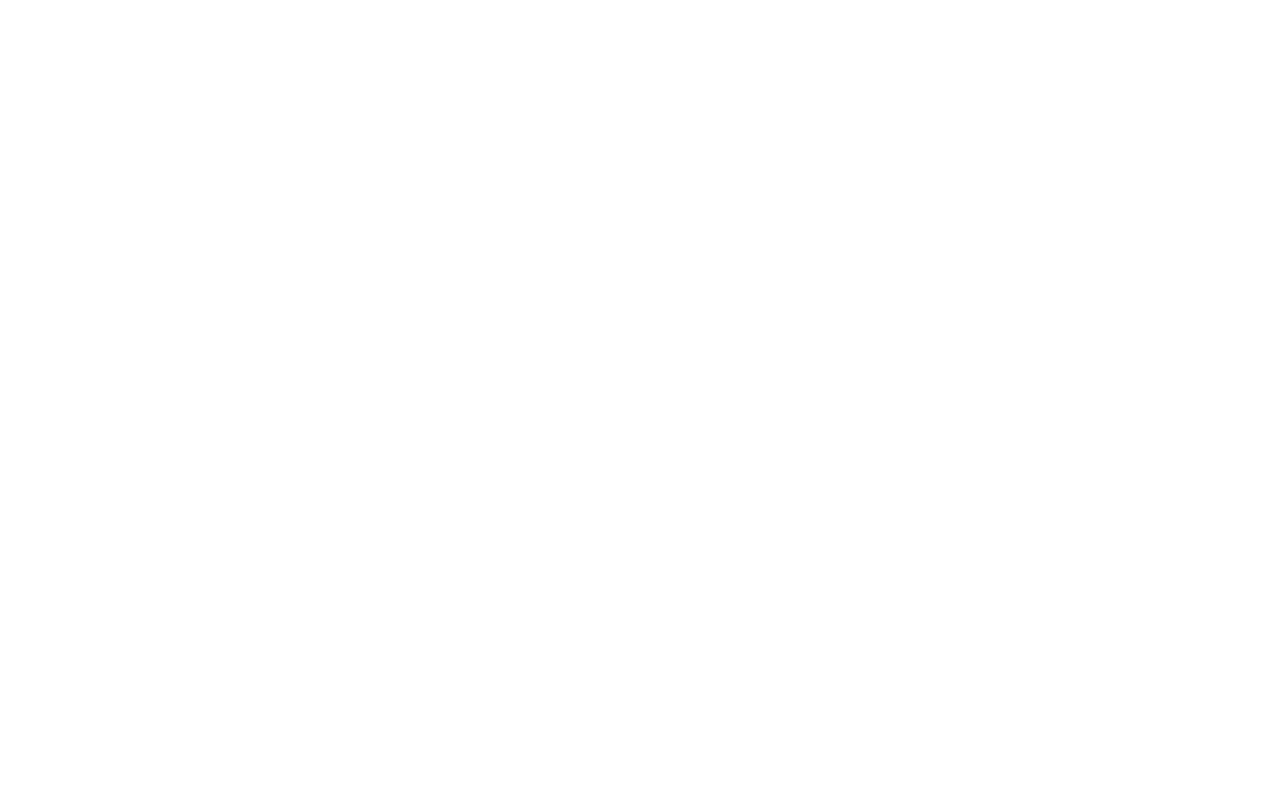
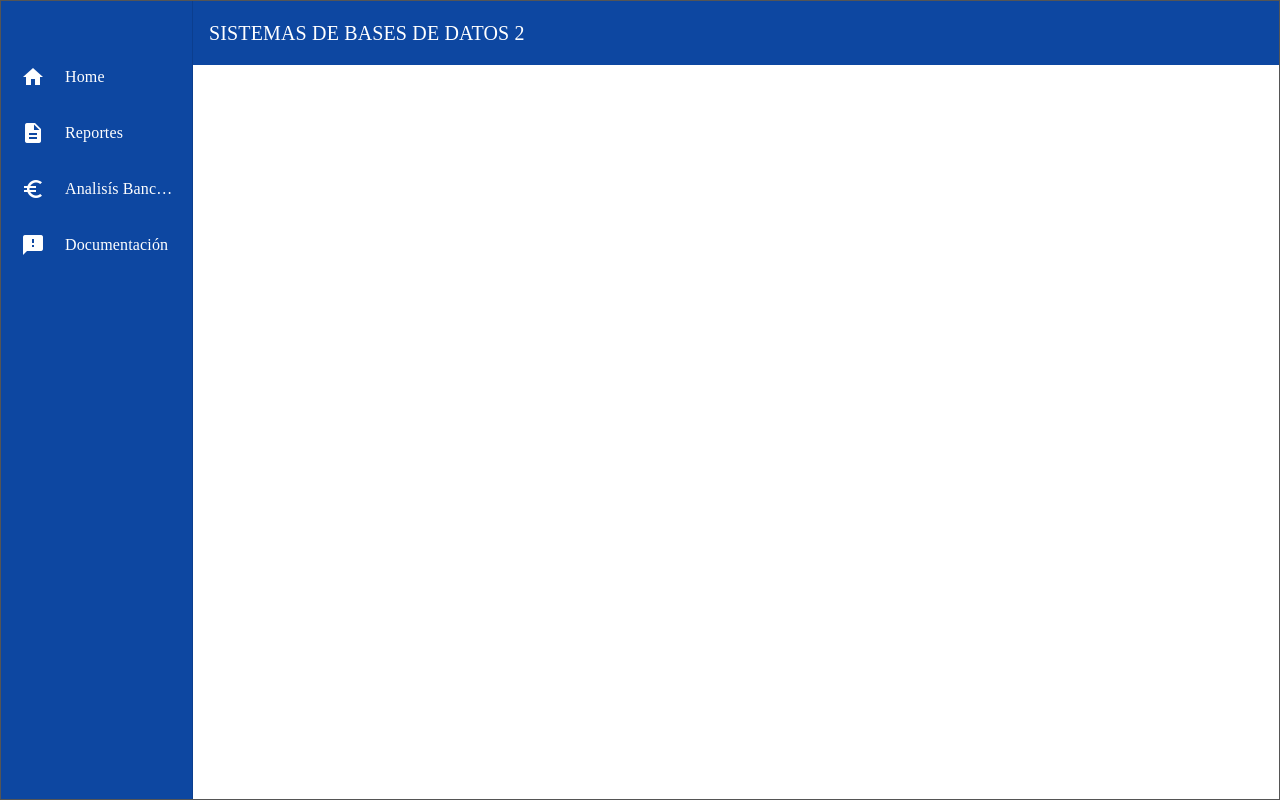
Before and after one commit to JoWan1998/BD2_PROYECTOCLASE, an Angular app in the folder FrontEnd/: page /Dashboard in a window 1280 px wide. Before the commit this address led to /. Built offline with nearby package versions, Linux system fonts and the light colour scheme; a web font is replaced by a local one.

Commit message:
[ADD] Dashboard

```diff
--- a/FrontEnd/src/app/app-routing.module.ts
+++ b/FrontEnd/src/app/app-routing.module.ts
@@ -1,9 +1,11 @@
 import { NgModule } from '@angular/core';
 import { RouterModule, Routes } from '@angular/router';
+import { DashboardComponent } from './pages/dashboard/dashboard.component';
 import { LoginComponent } from './pages/login/login.component';
 
 const routes: Routes = [
-  { path: 'Login', component: LoginComponent }
+  { path: 'Login', component: LoginComponent },
+  { path: 'Dashboard', component: DashboardComponent }
 ];
 
 @NgModule({
--- a/FrontEnd/src/app/app.module.ts
+++ b/FrontEnd/src/app/app.module.ts
@@ -9,11 +9,13 @@
 import { environment } from '../environments/environment';
 import { LoginComponent } from './pages/login/login.component';
 import {ReactiveFormsModule} from '@angular/forms';
+import { DashboardComponent } from './pages/dashboard/dashboard.component';
 
 @NgModule({
   declarations: [
     AppComponent,
-    LoginComponent
+    LoginComponent,
+    DashboardComponent
   ],
   imports: [
     BrowserModule,
--- /dev/null
+++ b/FrontEnd/src/app/pages/dashboard/dashboard.component.css
@@ -0,0 +1,32 @@
+.e-container {
+    width: 100%;
+    height: 100%;
+    border: 1px solid #555;
+  }
+
+.card-header {
+  background-color: #0d47a1;
+  z-index: 0;
+}
+.example-header-image {
+  background-image: url('https://material.angular.io/assets/img/examples/shiba1.jpg');
+  background-size: cover;
+}
+
+.mat-card-title, .mat-card-subtitle{
+  color: #fff;
+}
+
+.main-container {
+    width: 15%;
+    height: 100%;
+    background-color: #0d47a1;
+    color: #ffff;
+}
+.mat-form-field + .mat-form-field {
+  margin-left: 8px;
+}
+
+.mat-list-item {
+  color: #fff;
+}
--- /dev/null
+++ b/FrontEnd/src/app/pages/dashboard/dashboard.component.html
@@ -0,0 +1,36 @@
+<mat-drawer-container class="e-container">
+    <mat-drawer mode="side" opened class="main-container" >
+      <br/>
+      <br/>
+      <mat-list role="list">
+        <mat-list-item role="listitem">
+          <mat-icon matListIcon>home</mat-icon>
+          <h3 matLine> Home </h3>
+        </mat-list-item>
+        <mat-list-item role="listitem">
+          <mat-icon matListIcon>description</mat-icon>
+          <h3 matLine> Reportes </h3>
+        </mat-list-item>
+        <mat-list-item role="listitem">
+          <mat-icon matListIcon>euro_symbol</mat-icon>
+          <h3 matLine [matMenuTriggerFor]="menu"> Analisís Bancarios </h3>
+          <mat-menu #menu="matMenu">
+            <button mat-menu-item>BANCO INDUSTRIAL</button>
+            <button mat-menu-item>BANCO DE DESARROLLO RURAL, S.A. </button>
+          </mat-menu>
+        </mat-list-item>
+        <mat-list-item role="listitem">
+          <mat-icon matListIcon>feedback</mat-icon>
+          <h3 matLine> Documentación </h3>
+        </mat-list-item>
+      </mat-list>
+    </mat-drawer>
+    <mat-drawer-content>
+      <mat-toolbar  [class.mat-elevation-z0]="true" color="primary">
+        <mat-toolbar-row>
+          <span>SISTEMAS DE BASES DE DATOS 2</span>
+        </mat-toolbar-row>
+      </mat-toolbar>
+      <router-outlet></router-outlet>
+    </mat-drawer-content>
+  </mat-drawer-container>
--- /dev/null
+++ b/FrontEnd/src/app/pages/dashboard/dashboard.component.ts
@@ -0,0 +1,15 @@
+import { Component, OnInit } from '@angular/core';
+
+@Component({
+  selector: 'app-dashboard',
+  templateUrl: './dashboard.component.html',
+  styleUrls: ['./dashboard.component.css']
+})
+export class DashboardComponent implements OnInit {
+
+  constructor() { }
+
+  ngOnInit(): void {
+  }
+
+}
```
